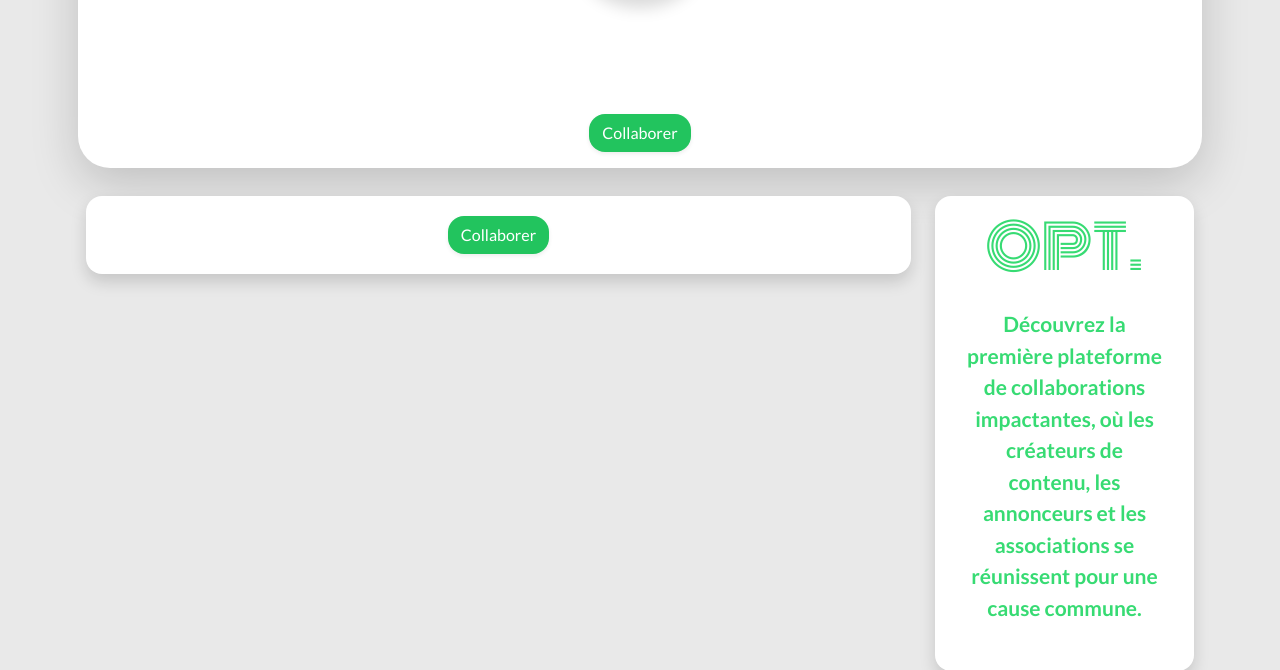
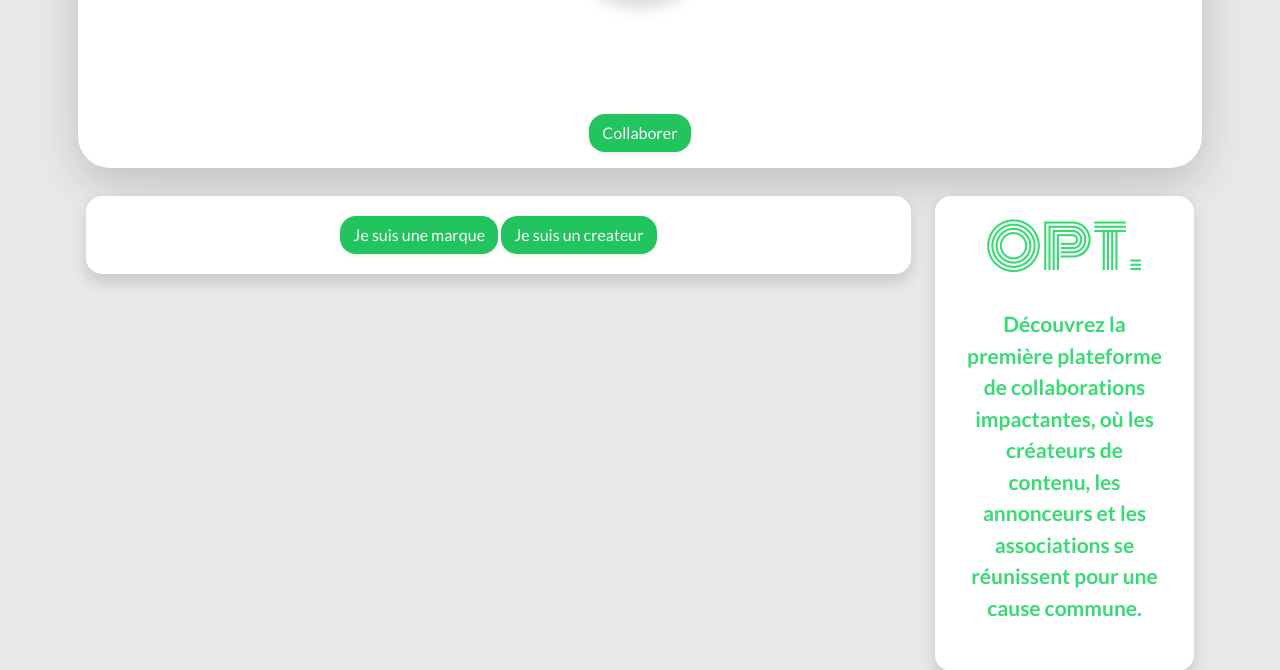
Before and after one commit to NNNACHID/Old_OPT_Project, a Django app: template src/Users/templates/profile.html in a window 1280 px wide. Shown: the part 362-1032 px from the top of the page. Run offline with Django 5.2, Linux system fonts and the light colour scheme; the template is opened without the code that fills it, so the values that code supplies are empty; some libraries are stand-ins or nearby versions.

Commit message:
Collab button in profile

```diff
--- a/src/Users/templates/profile.html
+++ b/src/Users/templates/profile.html
@@ -92,7 +92,9 @@
                     </button> -->
                     {% if profile.user != user %}
                     <a class="btn collaboration-button rounded-4 shadow-sm my-1" type="button"
-                        href="{% url 'campaigns:campaign_creation_with_collab' collaborator_id=profile.user.pk %}">Collaborer</a>
+                        href="{% url 'campaigns:campaign_creation_with_collab' collaborator_id=profile.user.pk %}">Je suis une marque</a>
+                    <a class="btn collaboration-button rounded-4 shadow-sm my-1" type="button"
+                        href="{% url 'campaigns:campaign_creation_with_collab' collaborator_id=profile.user.pk %}">Je suis un createur</a>
                     {% endif %}
                     <!-- <div class="collapse" id="collapseExample">
                         <div class="card card-body border-0">
```
